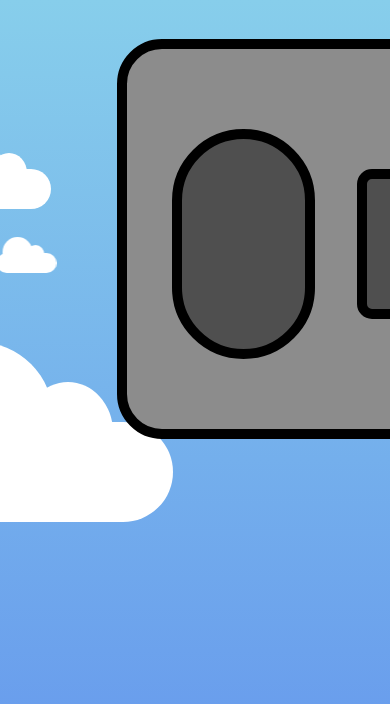
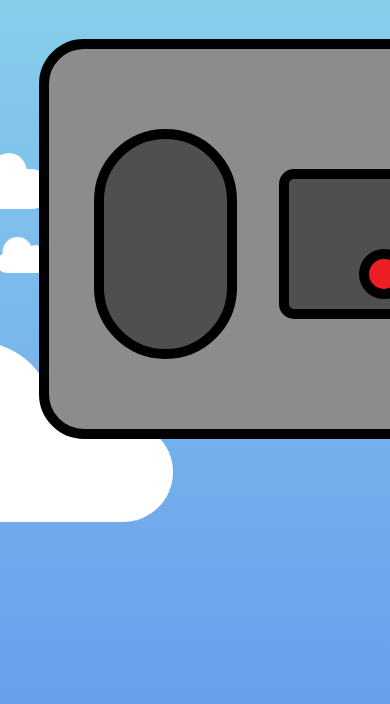
Before and after one commit to Programacion315/Radio, a plain HTML site: page index.html in a window 390 px wide. Drawn offline with Linux system fonts and the light colour scheme.

Commit message:
Media screen correccion

```diff
--- a/css/styles.css
+++ b/css/styles.css
@@ -105,9 +105,6 @@
     background-color: #8c8c8c;
     border: 10px solid black;
     border-radius: 45px;
-
-
-
 }
 
 .circles{
@@ -229,3 +226,11 @@
         transform: translateX(0%);
     }
 }
+
+@media screen and (max-width: 1100px){
+
+    .radio{
+        margin-left: 10%;
+
+    }
+}
```
